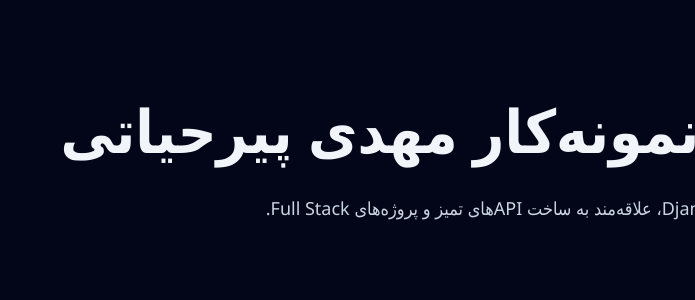
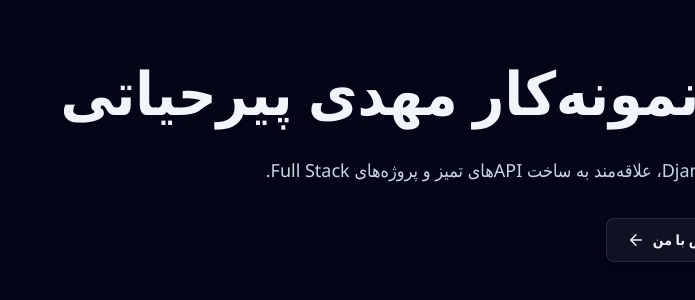
Before and after one commit to mahdipir82/resume, a React (Vite) app: page / in a window 1280 px wide. Shown: the part 262-562 px from the top of the page, without its empty margins (585-1280 px from the left). Built offline with nearby package versions, Linux system fonts and the light colour scheme.

Commit message:
feat: add animated background and shared UI

```diff
--- a/package.json
+++ b/package.json
@@ -10,6 +10,7 @@
     "preview": "vite preview"
   },
   "dependencies": {
+    "@fontsource/vazirmatn": "^5.3.0",
     "@tailwindcss/vite": "^4.3.3",
     "framer-motion": "^12.42.2",
     "lucide-react": "^1.25.0",
--- a/src/App.jsx
+++ b/src/App.jsx
@@ -1,6 +1,9 @@
+import { PageShell } from './components/layout/PageShell'
+import { Button } from './components/ui/Button'
+
 function App() {
   return (
-    <main className="min-h-screen bg-slate-950 text-slate-100">
+    <PageShell>
       <section className="mx-auto flex min-h-screen max-w-6xl items-center px-6 py-24">
         <div>
           <p className="text-sm font-semibold text-cyan-300">Mahdi Pirhayati</p>
@@ -11,9 +14,15 @@ function App() {
             توسعه‌دهنده بک‌اند Python و Django، علاقه‌مند به ساخت APIهای تمیز و
             پروژه‌های Full Stack.
           </p>
+          <div className="mt-8 flex flex-wrap gap-3">
+            <Button href="#projects">مشاهده پروژه‌ها</Button>
+            <Button href="#contact" variant="secondary">
+              تماس با من
+            </Button>
+          </div>
         </div>
       </section>
-    </main>
+    </PageShell>
   )
 }
 
--- /dev/null
+++ b/src/components/layout/AnimatedBackground.jsx
@@ -0,0 +1,53 @@
+import { motion } from 'framer-motion'
+import { useReducedMotion } from '../../hooks/useReducedMotion'
+
+const particles = Array.from({ length: 18 }, (_, index) => ({
+  id: index,
+  top: `${8 + ((index * 37) % 82)}%`,
+  right: `${4 + ((index * 53) % 88)}%`,
+  delay: index * 0.35,
+  size: 2 + (index % 3),
+}))
+
+export function AnimatedBackground() {
+  const reducedMotion = useReducedMotion()
+
+  return (
+    <div className="pointer-events-none fixed inset-0 -z-10 overflow-hidden bg-[#020817]">
+      <div className="absolute inset-0 bg-[radial-gradient(circle_at_top_right,rgba(34,211,238,0.18),transparent_34%),radial-gradient(circle_at_20%_25%,rgba(168,85,247,0.12),transparent_32%),linear-gradient(180deg,#020817_0%,#06111f_48%,#020617_100%)]" />
+      <div className="absolute inset-0 opacity-[0.16] [background-image:linear-gradient(rgba(148,163,184,0.25)_1px,transparent_1px),linear-gradient(90deg,rgba(148,163,184,0.25)_1px,transparent_1px)] [background-size:56px_56px]" />
+      <motion.div
+        aria-hidden="true"
+        className="absolute -right-32 top-20 h-80 w-80 rounded-full bg-cyan-400/15 blur-3xl"
+        animate={reducedMotion ? undefined : { y: [0, 28, 0], x: [0, -18, 0] }}
+        transition={{ duration: 12, repeat: Infinity, ease: 'easeInOut' }}
+      />
+      <motion.div
+        aria-hidden="true"
+        className="absolute -left-20 bottom-24 h-72 w-72 rounded-full bg-violet-500/10 blur-3xl"
+        animate={reducedMotion ? undefined : { y: [0, -24, 0], x: [0, 18, 0] }}
+        transition={{ duration: 14, repeat: Infinity, ease: 'easeInOut' }}
+      />
+      {particles.map((particle) => (
+        <motion.span
+          aria-hidden="true"
+          className="absolute rounded-full bg-cyan-200/50"
+          key={particle.id}
+          style={{
+            height: particle.size,
+            right: particle.right,
+            top: particle.top,
+            width: particle.size,
+          }}
+          animate={reducedMotion ? undefined : { opacity: [0.18, 0.75, 0.18], y: [0, -18, 0] }}
+          transition={{
+            delay: particle.delay,
+            duration: 5 + (particle.id % 4),
+            repeat: Infinity,
+            ease: 'easeInOut',
+          }}
+        />
+      ))}
+    </div>
+  )
+}
--- /dev/null
+++ b/src/components/layout/PageShell.jsx
@@ -0,0 +1,10 @@
+import { AnimatedBackground } from './AnimatedBackground'
+
+export function PageShell({ children }) {
+  return (
+    <>
+      <AnimatedBackground />
+      <div className="relative isolate min-h-screen text-slate-100">{children}</div>
+    </>
+  )
+}
--- /dev/null
+++ b/src/components/ui/Button.jsx
@@ -0,0 +1,31 @@
+import { ArrowLeft, Download } from 'lucide-react'
+
+const variants = {
+  primary:
+    'border-cyan-300/70 bg-cyan-300 text-slate-950 shadow-cyan-500/20 hover:bg-cyan-200',
+  secondary:
+    'border-white/10 bg-white/5 text-slate-100 hover:border-cyan-300/50 hover:bg-cyan-300/10',
+  ghost:
+    'border-transparent bg-transparent text-slate-300 hover:bg-white/5 hover:text-white',
+}
+
+export function Button({
+  as: Component = 'a',
+  children,
+  className = '',
+  icon = 'arrow',
+  variant = 'primary',
+  ...props
+}) {
+  const Icon = icon === 'download' ? Download : ArrowLeft
+
+  return (
+    <Component
+      className={`inline-flex min-h-11 items-center justify-center gap-2 rounded-lg border px-5 py-2.5 text-sm font-semibold shadow-lg transition duration-200 focus-visible:outline focus-visible:outline-2 focus-visible:outline-offset-4 focus-visible:outline-cyan-300 ${variants[variant]} ${className}`}
+      {...props}
+    >
+      <span>{children}</span>
+      {icon ? <Icon aria-hidden="true" size={18} strokeWidth={2} /> : null}
+    </Component>
+  )
+}
--- /dev/null
+++ b/src/components/ui/Card.jsx
@@ -0,0 +1,10 @@
+export function Card({ as: Component = 'div', className = '', children, ...props }) {
+  return (
+    <Component
+      className={`rounded-lg border border-white/10 bg-white/[0.045] shadow-2xl shadow-slate-950/30 backdrop-blur-xl transition duration-200 hover:border-cyan-300/35 hover:bg-white/[0.065] ${className}`}
+      {...props}
+    >
+      {children}
+    </Component>
+  )
+}
--- /dev/null
+++ b/src/components/ui/SectionHeading.jsx
@@ -0,0 +1,15 @@
+export function SectionHeading({ eyebrow, title, description }) {
+  return (
+    <div className="mb-10 max-w-3xl">
+      <p className="text-sm font-semibold text-cyan-300">{eyebrow}</p>
+      <h2 className="mt-3 text-3xl font-bold leading-tight text-white md:text-4xl">
+        {title}
+      </h2>
+      {description ? (
+        <p className="mt-4 text-base leading-8 text-slate-300 md:text-lg">
+          {description}
+        </p>
+      ) : null}
+    </div>
+  )
+}
--- /dev/null
+++ b/src/hooks/useReducedMotion.js
@@ -0,0 +1,17 @@
+import { useEffect, useState } from 'react'
+
+export function useReducedMotion() {
+  const [reducedMotion, setReducedMotion] = useState(false)
+
+  useEffect(() => {
+    const mediaQuery = window.matchMedia('(prefers-reduced-motion: reduce)')
+    const updatePreference = () => setReducedMotion(mediaQuery.matches)
+
+    updatePreference()
+    mediaQuery.addEventListener('change', updatePreference)
+
+    return () => mediaQuery.removeEventListener('change', updatePreference)
+  }, [])
+
+  return reducedMotion
+}
--- a/src/index.css
+++ b/src/index.css
@@ -1,9 +1,12 @@
 @import 'tailwindcss';
+@import '@fontsource/vazirmatn/400.css';
+@import '@fontsource/vazirmatn/500.css';
+@import '@fontsource/vazirmatn/600.css';
+@import '@fontsource/vazirmatn/700.css';
 
 :root {
   color-scheme: dark;
-  font-family:
-    Vazirmatn, IRANSans, 'Segoe UI', Tahoma, Arial, sans-serif;
+  font-family: Vazirmatn, IRANSans, 'Segoe UI', Tahoma, Arial, sans-serif;
   font-synthesis: none;
   text-rendering: optimizeLegibility;
   -webkit-font-smoothing: antialiased;
@@ -31,3 +34,43 @@ a {
   color: inherit;
   text-decoration: none;
 }
+
+button,
+input,
+textarea {
+  font: inherit;
+}
+
+button {
+  cursor: pointer;
+}
+
+::selection {
+  color: #04111f;
+  background: #67e8f9;
+}
+
+::-webkit-scrollbar {
+  width: 10px;
+}
+
+::-webkit-scrollbar-track {
+  background: #020617;
+}
+
+::-webkit-scrollbar-thumb {
+  border: 2px solid #020617;
+  border-radius: 999px;
+  background: #155e75;
+}
+
+@media (prefers-reduced-motion: reduce) {
+  *,
+  *::before,
+  *::after {
+    scroll-behavior: auto !important;
+    animation-duration: 0.01ms !important;
+    animation-iteration-count: 1 !important;
+    transition-duration: 0.01ms !important;
+  }
+}
```
Also changed, not shown: 1 other file (tests, documents, lock files or other folders).
